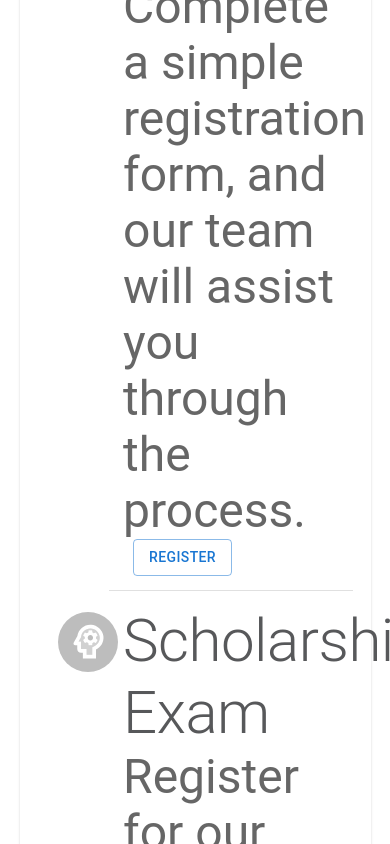
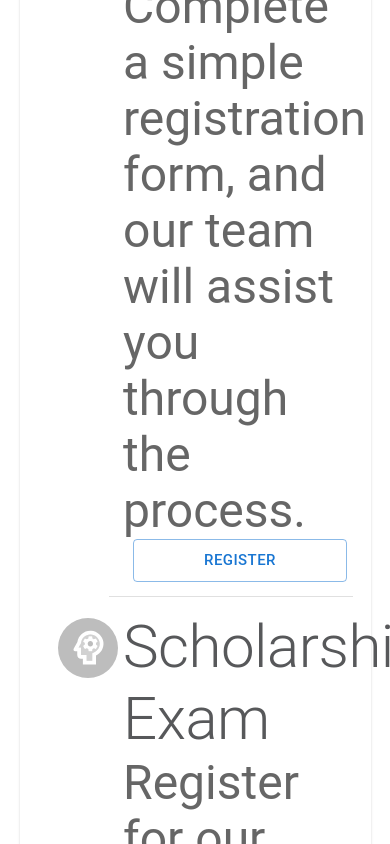
Before and after one commit to Sandeep-raj/takshilla, a React (Vite) app: page / in a window 390 px wide. Shown: the part 7711-8555 px from the top of the page. Built offline with nearby package versions, Linux system fonts and the light colour scheme.

Commit message:
carousel touch changes

```diff
--- a/src/component/Home/Home.css
+++ b/src/component/Home/Home.css
@@ -211,7 +211,7 @@
         min-height: 80vh;
     }
     .home_proc_listitem_btn {
-        font-size: x-large;
-        text-align: justify;
+        width: 100%;
+        height: 100%;
     }
 }
--- a/src/component/Home/Home.jsx
+++ b/src/component/Home/Home.jsx
@@ -391,6 +391,7 @@ const Home = () => {
                                 variant="outlined"
                                 className="home_proc_listitem_btn"
                                 onClick={handleModalOpen}
+                                size="large"
                               >
                                 Register
                               </Button>
```
Also changed, not shown: 4 other files (tests, documents, lock files or other folders).
